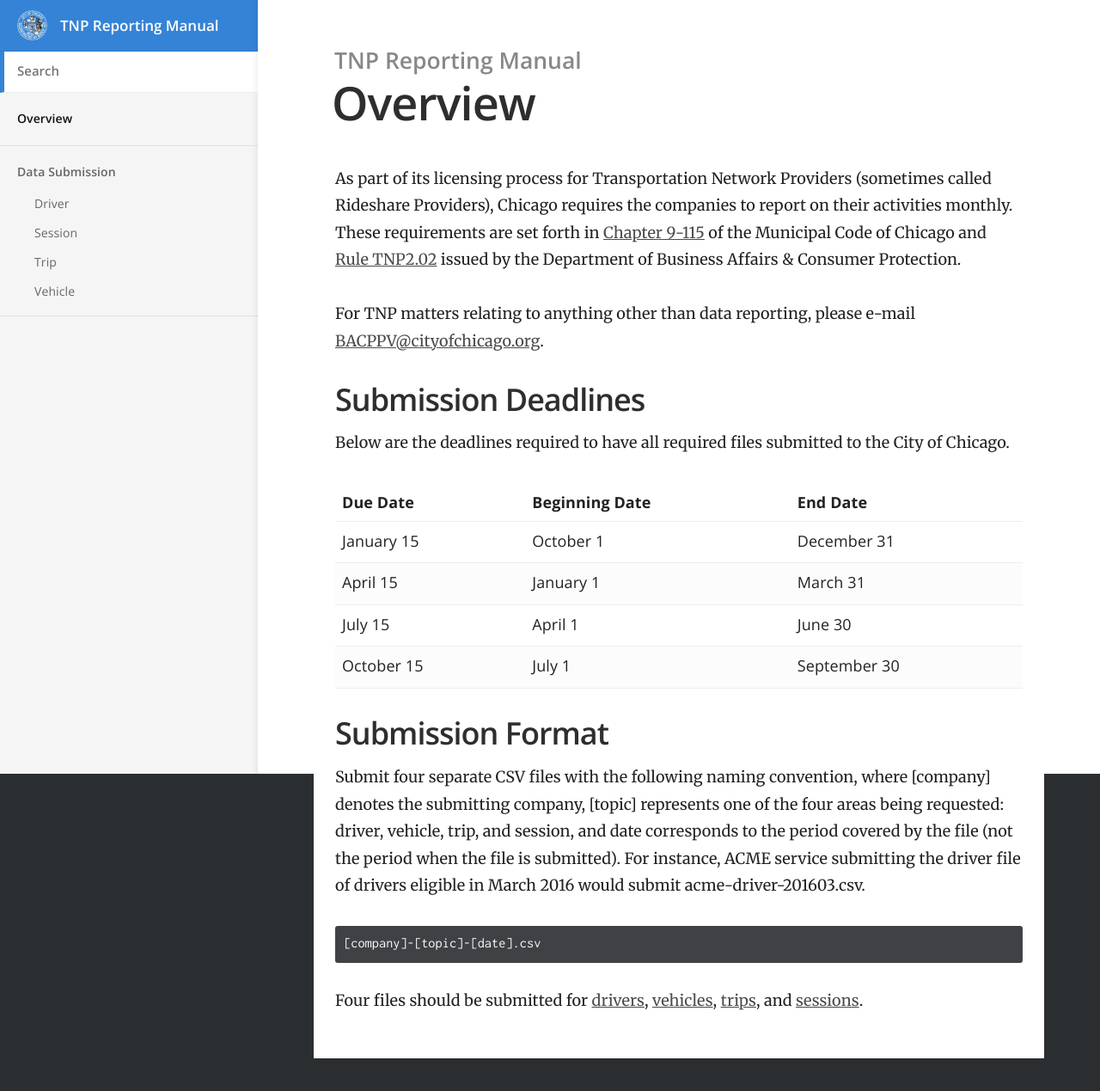
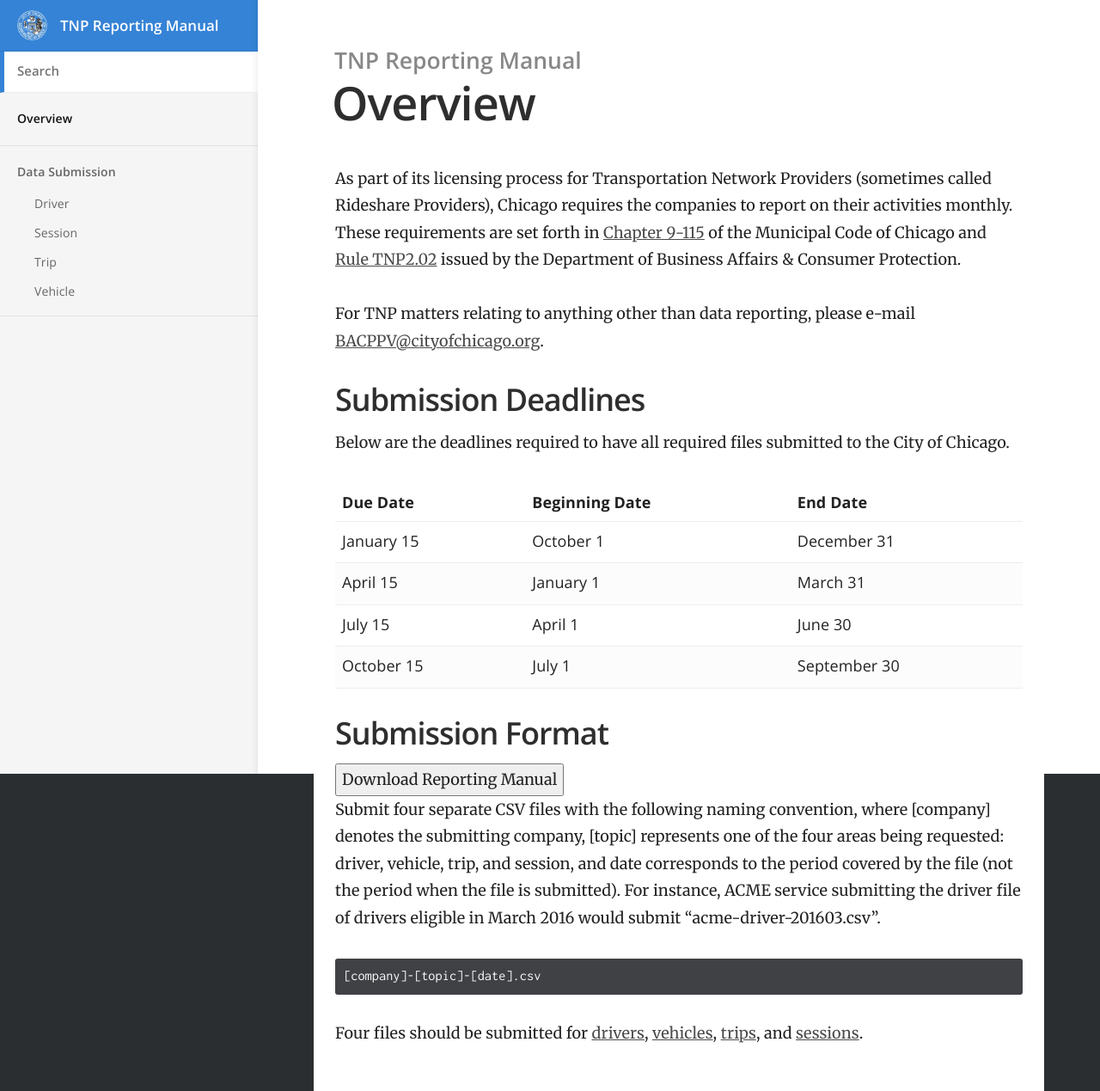
Before and after one commit to Chicago/tnp-reporting-manual, a Jekyll site: the page built from index.md, in a window 1280 px wide. Shown: the whole page at 86% size. Built offline with Jekyll 4.4.1, drawn with Linux system fonts in a browser that asks for light colours; before the commit the page ends 1231 px from its top, so only the background shows below that.

Commit message:
Added download option for reporting manual

````diff
--- a/index.md
+++ b/index.md
@@ -20,7 +20,12 @@ Below are the deadlines required to have all required files submitted to the Cit
 
 ## Submission Format
 
-Submit four separate CSV files with the following naming convention, where [company] denotes the submitting company, [topic] represents one of the four areas being requested: driver, vehicle, trip, and session, and date corresponds to the period covered by the file (not the period when the file is submitted). For instance, ACME service submitting the driver file of drivers eligible in March 2016 would submit acme-driver-201603.csv.
+<form method="get" action="TNP Reporting Manual.xlsx">
+	<button type="submit">Download Reporting Manual</button>
+</form>
+
+
+Submit four separate CSV files with the following naming convention, where [company] denotes the submitting company, [topic] represents one of the four areas being requested: driver, vehicle, trip, and session, and date corresponds to the period covered by the file (not the period when the file is submitted). For instance, ACME service submitting the driver file of drivers eligible in March 2016 would submit "acme-driver-201603.csv".
 
 ```
 [company]-[topic]-[date].csv
````
Also changed, not shown: 1 other file.
